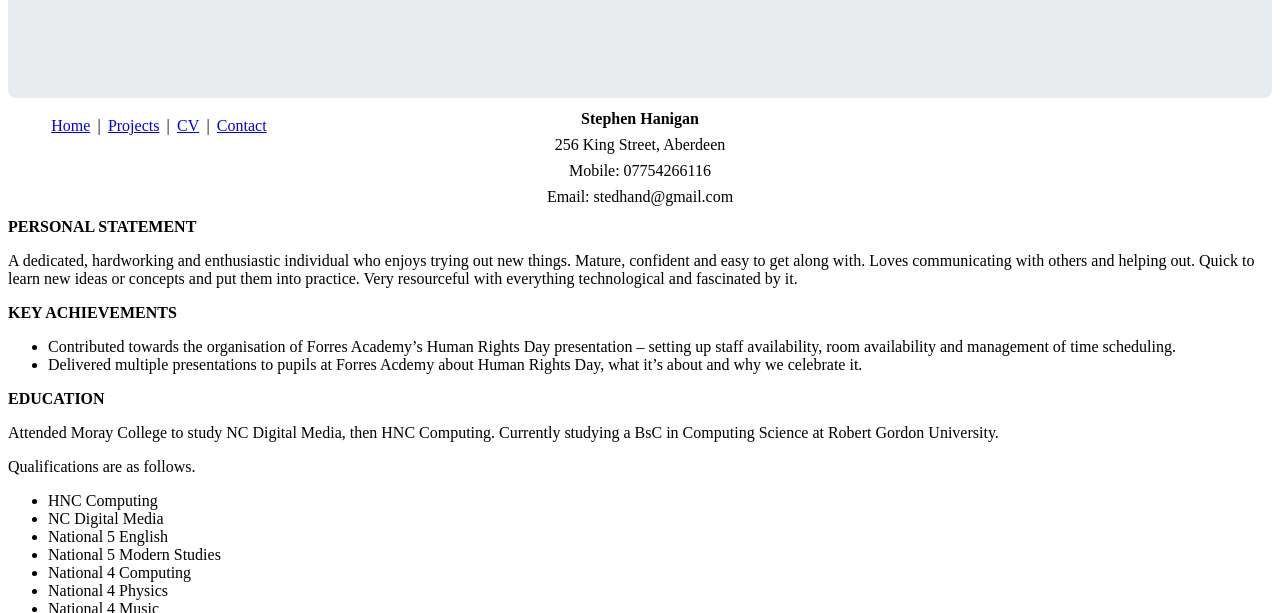
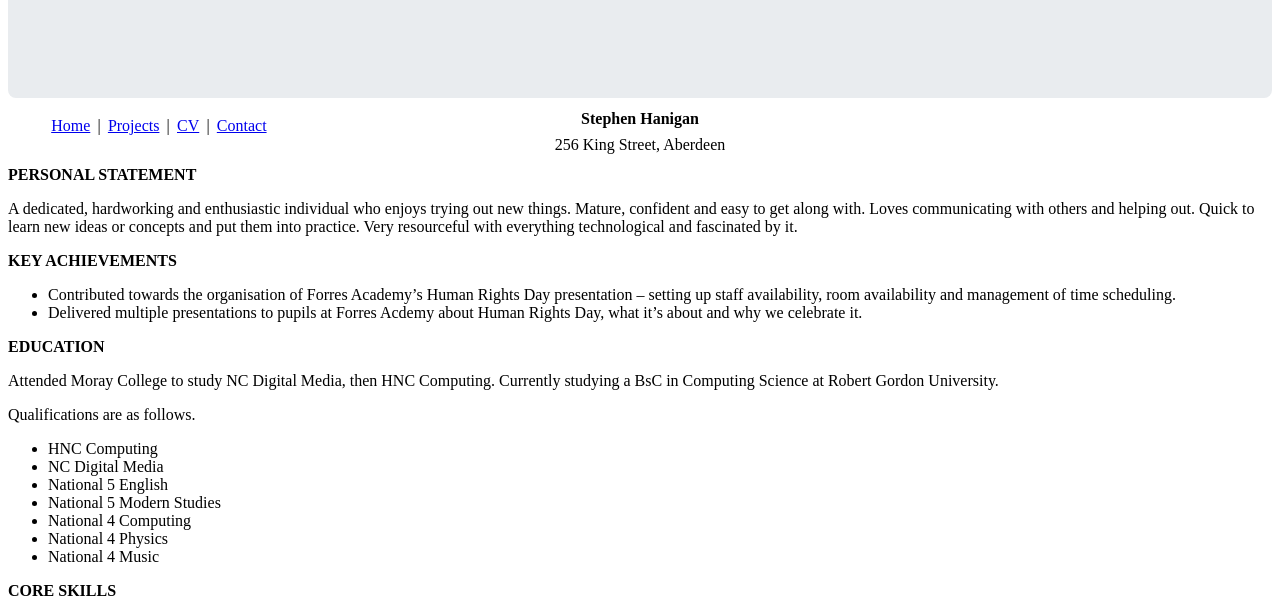
Before and after one commit to stedhand/uniwork, a plain HTML site: page cv.html in a window 1280 px wide. Shown: the part 189-802 px from the top of the page. Drawn offline with nearby package versions, Linux system fonts and the light colour scheme.

Commit message:
Update cv.html

```diff
--- a/cv.html
+++ b/cv.html
@@ -31,8 +31,6 @@
 			  <!-- Custom ID has been applied to reduce line size -->
 			  <b><p id ="cv">Stephen Hanigan</p></b>
 			  <p id="cv">256 King Street, Aberdeen</p>
-			  <p id="cv">Mobile: 07754266116</p>
-			  <p id="cv">Email: stedhand@gmail.com</p>
 			</center>
 		  </div>
 		</div>
```
